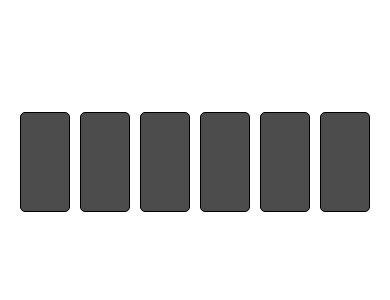
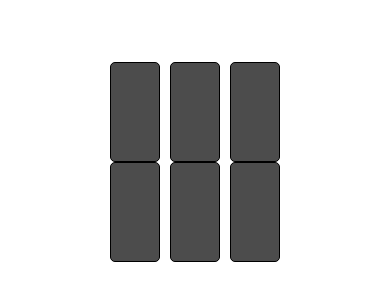
Before and after one commit to itshui3/bkb-yee, a React Native app: screen / in a window 390 px wide. Shown: the part 410-710 px from the top of the page. Built offline with nearby package versions, Linux system fonts and the light colour scheme.

Commit message:
feat: stacced 2 row ui

```diff
--- a/src/screens/CardContainer/CardContainer.tsx
+++ b/src/screens/CardContainer/CardContainer.tsx
@@ -22,7 +22,6 @@ export const CardContainer = (props: CardContainerProps) => {
     const [activeFlippuh, setActiveFlippuh] = useState(0);
 
     const handleFlippuh = (item: CardInterface) => {
-        console.log('item received in handleFlippuh: ;', item);
         if (!activeFlippuh) {
             setCards(cards => {
                 return cards.map(c => {
@@ -65,15 +64,27 @@ export const CardContainer = (props: CardContainerProps) => {
             setActiveFlippuh(0);
         }
     }
-    const cardsTwoRow = cards;
+    const cardsTwoRow = stackCards(cards);
     return (
         <View style={styles.cardContainer}>
             <FlatList
                 data={cardsTwoRow}
-                keyExtractor={(cardItem: CardInterface, idx: number) => cardItem.id.toString()}
+                keyExtractor={(cardItem: CardInterface[], idx: number) => cardItem[0].id.toString()}
                 renderItem={RenderCardItemGenerator(flippedNums, handleFlippuh)}
                 horizontal
             />
         </View>
     );
 }
+
+function stackCards(cards: CardInterface[]): CardInterface[][] {
+
+    return cards.reduce((acc, currentCard, idx) => {
+        if (idx % 2 === 0) {
+            acc.push([currentCard]);
+        } else {
+            acc[acc.length-1].push(currentCard);
+        }
+        return acc;
+    }, [] as CardInterface[][]);
+}
--- a/src/screens/CardContainer/RenderCardItem.tsx
+++ b/src/screens/CardContainer/RenderCardItem.tsx
@@ -2,7 +2,8 @@
 import React from 'react';
 import {
     ListRenderItem,
-    TouchableOpacity
+    TouchableOpacity,
+    View
 } from 'react-native';
 // app deps
 import { Card } from '../../components/Card/Card';
@@ -14,16 +15,26 @@ import {
 export const RenderCardItemGenerator = (
     flippedNums: Set<number>,
     handleFlippuh: (item: CardInterface) => void
-): ListRenderItem<CardInterface>  => ({ item }) => {
+): ListRenderItem<CardInterface[]>  => ({ item }) => {
 
     return (
+        <View>
         <TouchableOpacity
-            onPress={() => handleFlippuh(item)}
+            onPress={() => handleFlippuh(item[0])}
         >
             <Card
-                flipped={item.flippuh}
-                number={item.number}
+                flipped={item[0].flippuh}
+                number={item[0].number}
             />
         </TouchableOpacity>
+        <TouchableOpacity
+            onPress={() => handleFlippuh(item[1])}
+        >
+            <Card
+                flipped={item[1].flippuh}
+                number={item[1].number}
+            />
+        </TouchableOpacity>
+        </View>
     )
 }
```
